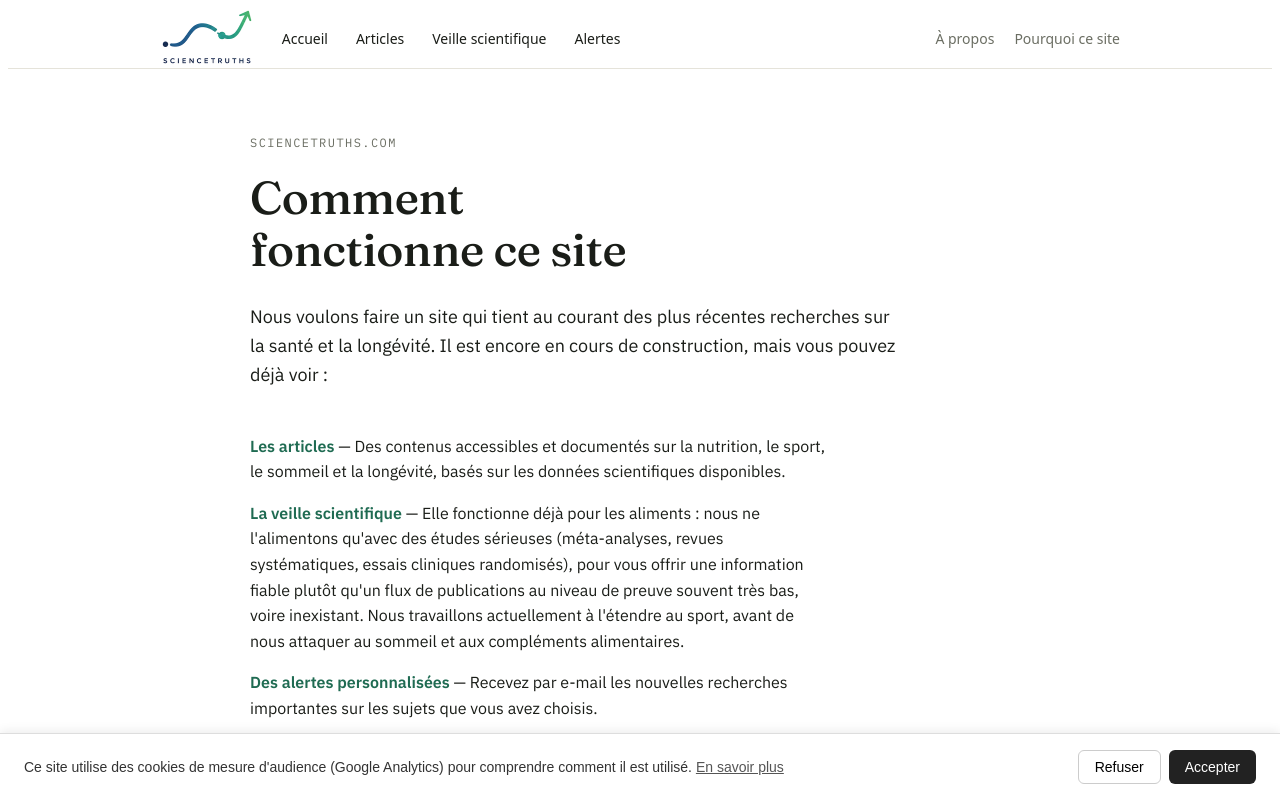
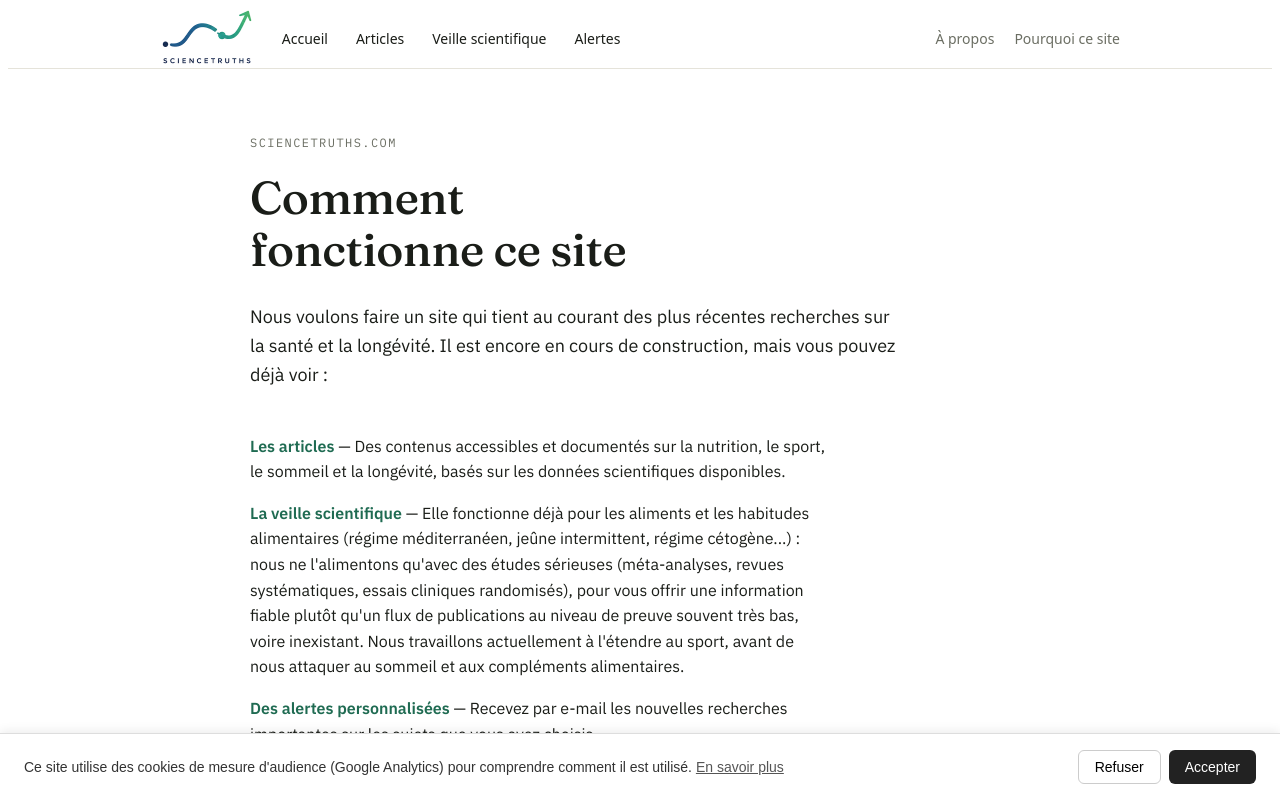
Before and after one commit to bruno13198/santeetlongevite, a Next.js app: page / in a window 1280 px wide. Shown: the top 800 px of the page. Built offline with nearby package versions, Linux system fonts and the light colour scheme; no server answers; the database is empty.

Commit message:
Update scientific monitoring description in page.js
Expanded the scientific monitoring description to include dietary habits.

```diff
--- a/app/page.js
+++ b/app/page.js
@@ -85,11 +85,13 @@ export default async function Home() {
             scientifiques disponibles.
           </p>
           <p className={styles.introItem}>
-            <strong>La veille scientifique</strong> — Elle fonctionne déjà pour les aliments :
-            nous ne l'alimentons qu'avec des études sérieuses (méta-analyses, revues
-            systématiques, essais cliniques randomisés), pour vous offrir une information fiable plutôt qu'un flux de publications au niveau de preuve souvent très bas, voire inexistant. Nous travaillons
-            actuellement à l'étendre au sport, avant de nous attaquer au sommeil et aux
-            compléments alimentaires.
+            <strong>La veille scientifique</strong> — Elle fonctionne déjà pour les aliments et
+            les habitudes alimentaires (régime méditerranéen, jeûne intermittent, régime
+            cétogène...) : nous ne l'alimentons qu'avec des études sérieuses (méta-analyses, revues
+            systématiques, essais cliniques randomisés), pour vous offrir une information fiable
+            plutôt qu'un flux de publications au niveau de preuve souvent très bas, voire
+            inexistant. Nous travaillons actuellement à l'étendre au sport, avant de nous attaquer
+            au sommeil et aux compléments alimentaires.
           </p>
           <p className={styles.introItem}>
             <strong>Des alertes personnalisées</strong> — Recevez par e-mail les nouvelles
```
